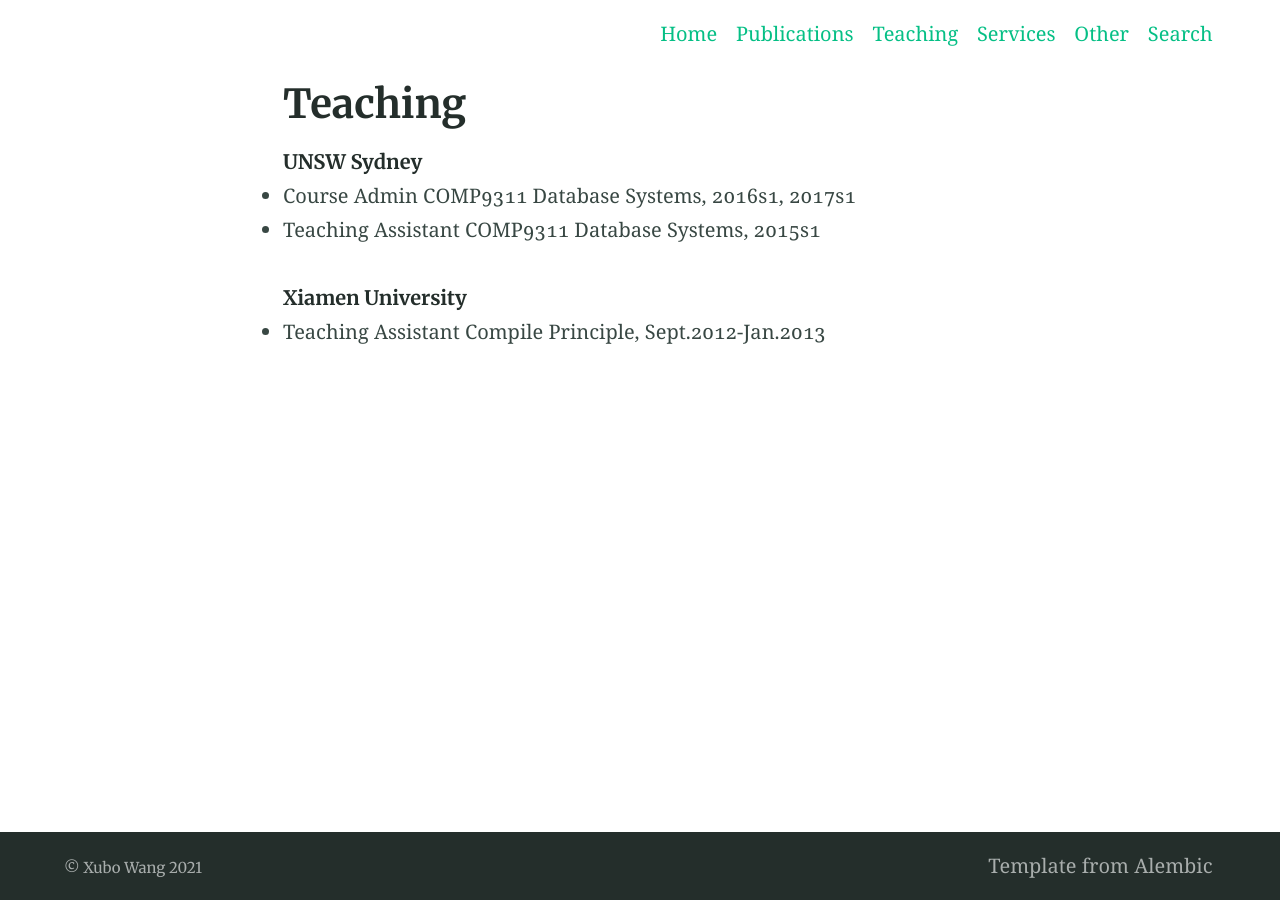
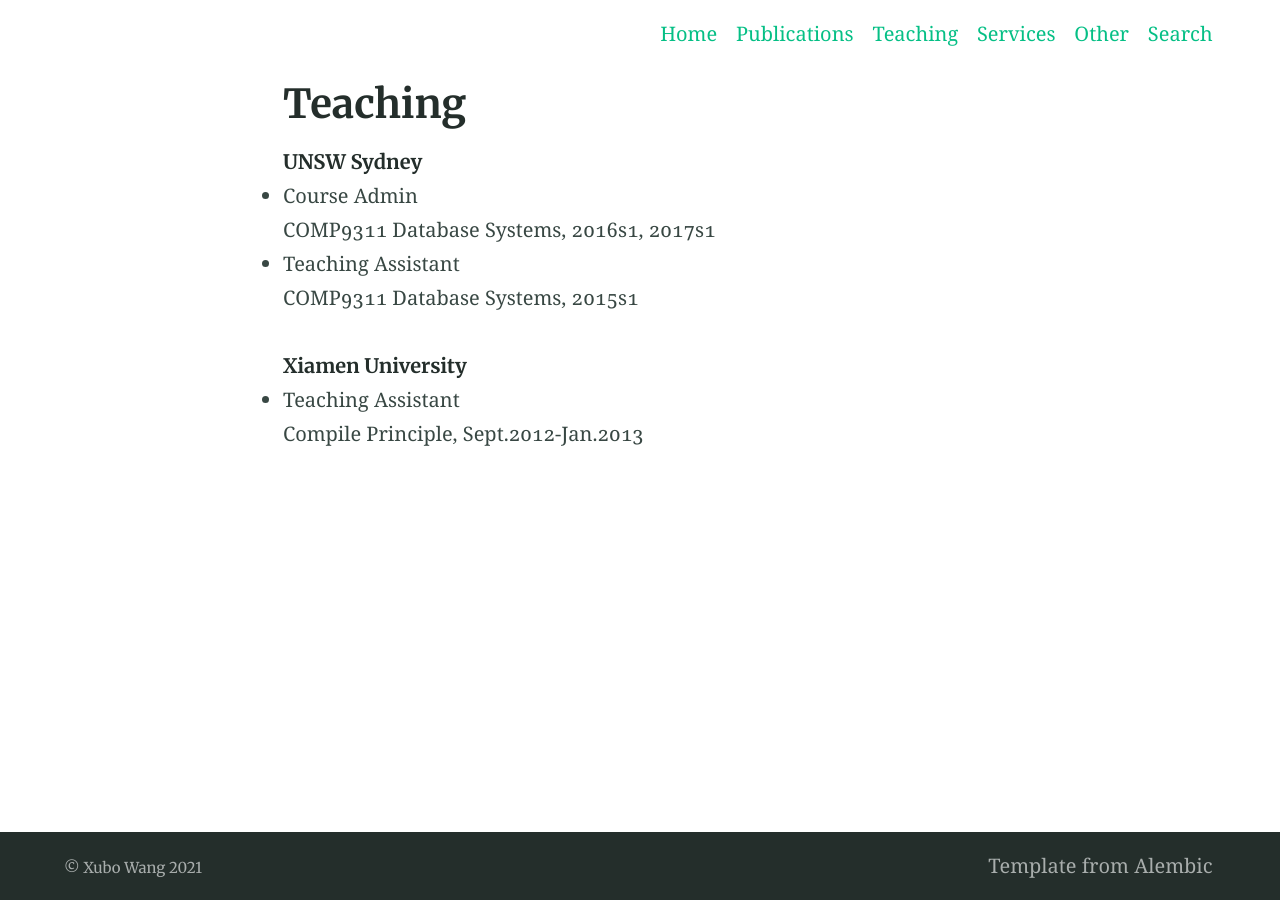
Before and after one commit to xbwanglab/xwang, a Jekyll site: the page built from teaching.md, in a window 1280 px wide. Built offline with Jekyll 4.4.1, drawn with Linux system fonts in a browser that asks for light colours.

```diff
--- a/teaching.md
+++ b/teaching.md
@@ -6,13 +6,13 @@ title: Teaching
 
 ###### UNSW Sydney
 
-- Course Admin
+- Course Admin		<br />
   COMP9311 Database Systems, 2016s1, 2017s1
 
-- Teaching Assistant
+- Teaching Assistant	<br />
   COMP9311 Database Systems, 2015s1
 
 ###### Xiamen University
 
-- Teaching Assistant
+- Teaching Assistant	<br />
   Compile Principle, Sept.2012-Jan.2013
```
